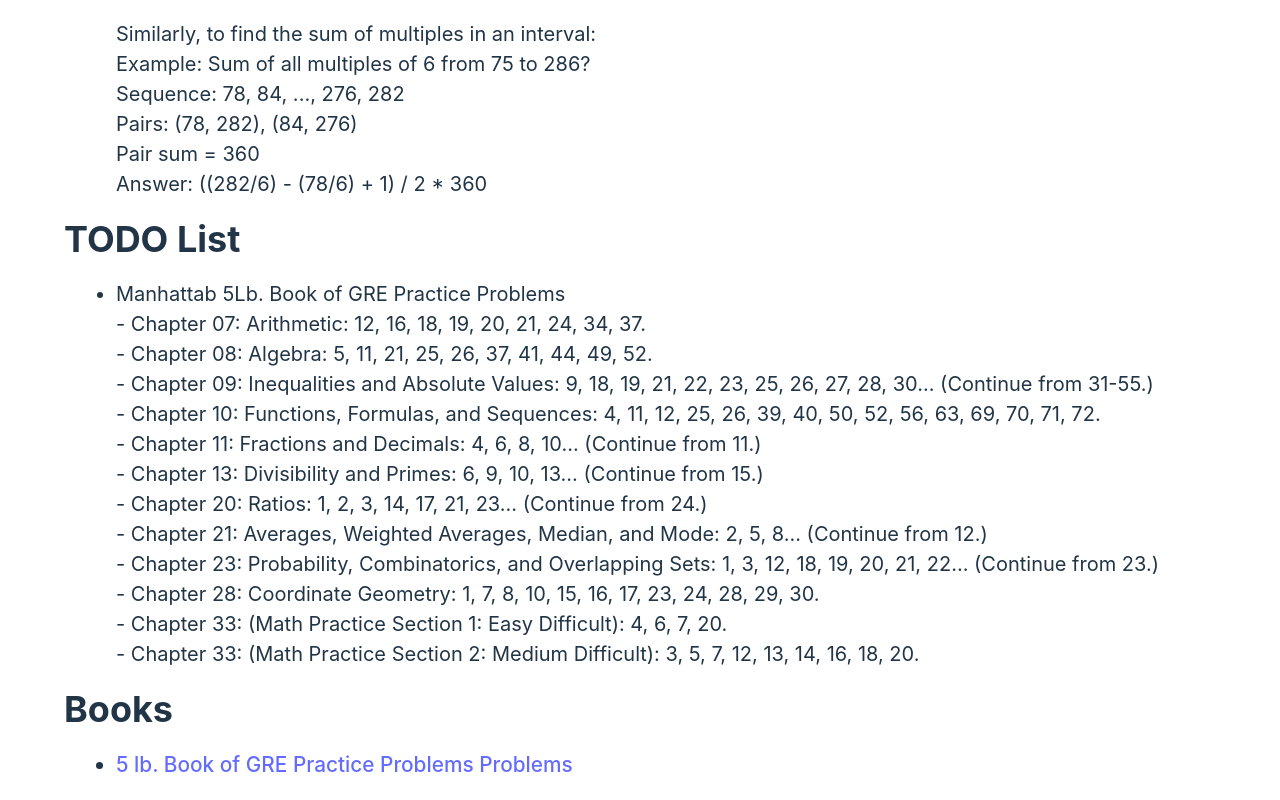
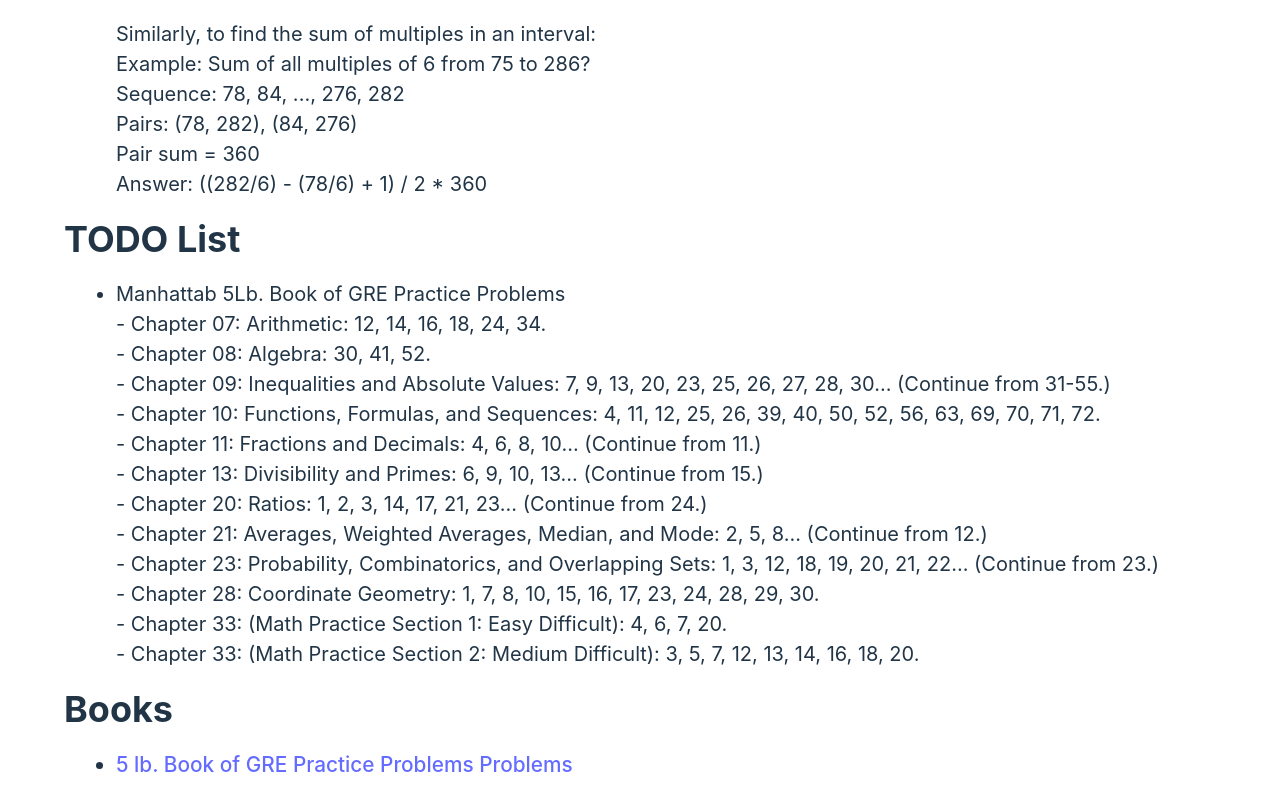
Before and after one commit to LetsTrie/gre-qbank, a React (Vite) app: page /notes in a window 1280 px wide. Shown: the part 9652-10452 px from the top of the page. Built offline with nearby package versions, Linux system fonts and the light colour scheme; a web font is replaced by a local one.

Commit message:
Practice

```diff
--- a/src/layouts/notes/data.ts
+++ b/src/layouts/notes/data.ts
@@ -771,9 +771,9 @@
       {
         latexCodes: formatLatexCode(
           "Manhattab 5Lb. Book of GRE Practice Problems\n",
-          "- Chapter 07: Arithmetic: 12, 16, 18, 19, 20, 21, 24, 34, 37.\n",
-          "- Chapter 08: Algebra: 5, 11, 21, 25, 26, 37, 41, 44, 49, 52.\n",
-          "- Chapter 09: Inequalities and Absolute Values: 9, 18, 19, 21, 22, 23, 25, 26, 27, 28, 30... (Continue from 31-55.)\n",
+          "- Chapter 07: Arithmetic: 12, 14, 16, 18, 24, 34.\n",
+          "- Chapter 08: Algebra: 30, 41, 52.\n",
+          "- Chapter 09: Inequalities and Absolute Values: 7, 9, 13, 20, 23, 25, 26, 27, 28, 30... (Continue from 31-55.)\n",
           "- Chapter 10: Functions, Formulas, and Sequences: 4, 11, 12, 25, 26, 39, 40, 50, 52, 56, 63, 69, 70, 71, 72.\n",
           "- Chapter 11: Fractions and Decimals: 4, 6, 8, 10... (Continue from 11.)\n",
           "- Chapter 13: Divisibility and Primes: 6, 9, 10, 13... (Continue from 15.)\n",
```
